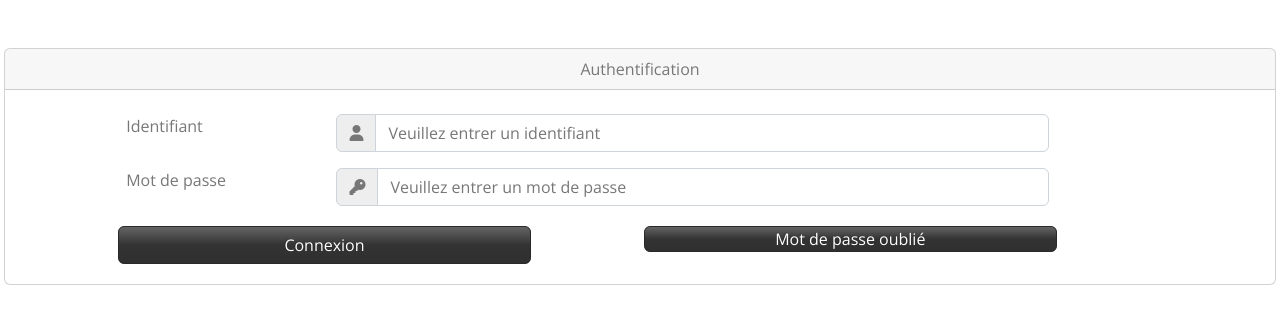
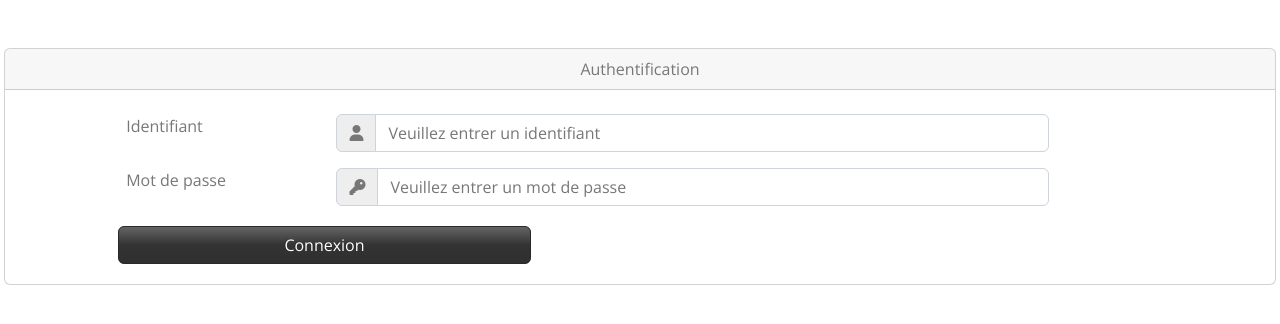
Before and after one commit to Baedaar/Isia-front, a React app: page /connection/Admin in a window 1280 px wide. Shown: the top 324 px of the page. Built offline with nearby package versions, Linux system fonts and the light colour scheme.

Commit message:
last update

```diff
--- a/src/components/ConnectionAdmin.js
+++ b/src/components/ConnectionAdmin.js
@@ -69,11 +69,6 @@ export default function ConnectionAdmin(props) {
                             Connexion
                         </button>
                     </Col>
-                    <Col sm={{ offset: 1, span: 10 }} lg={4} className="p-1">
-                        <Nav.Link className="btn btn-dark w-100 text-white">
-                            Mot de passe oublié
-                        </Nav.Link>
-                    </Col>
                 </Row>
             </Card>
         </Row>
--- a/src/components/ConnectionEmp.js
+++ b/src/components/ConnectionEmp.js
@@ -68,11 +68,6 @@ export default function ConnectionEmp(props) {
                             Connexion
                         </button>
                     </Col>
-                    <Col sm={{ offset: 1, span: 10 }} lg={4} className="p-1">
-                        <Nav.Link className="btn btn-dark w-100 text-white">
-                            Mot de passe oublié
-                        </Nav.Link>
-                    </Col>
                 </Row>
             </Card>
         </Row>
```
